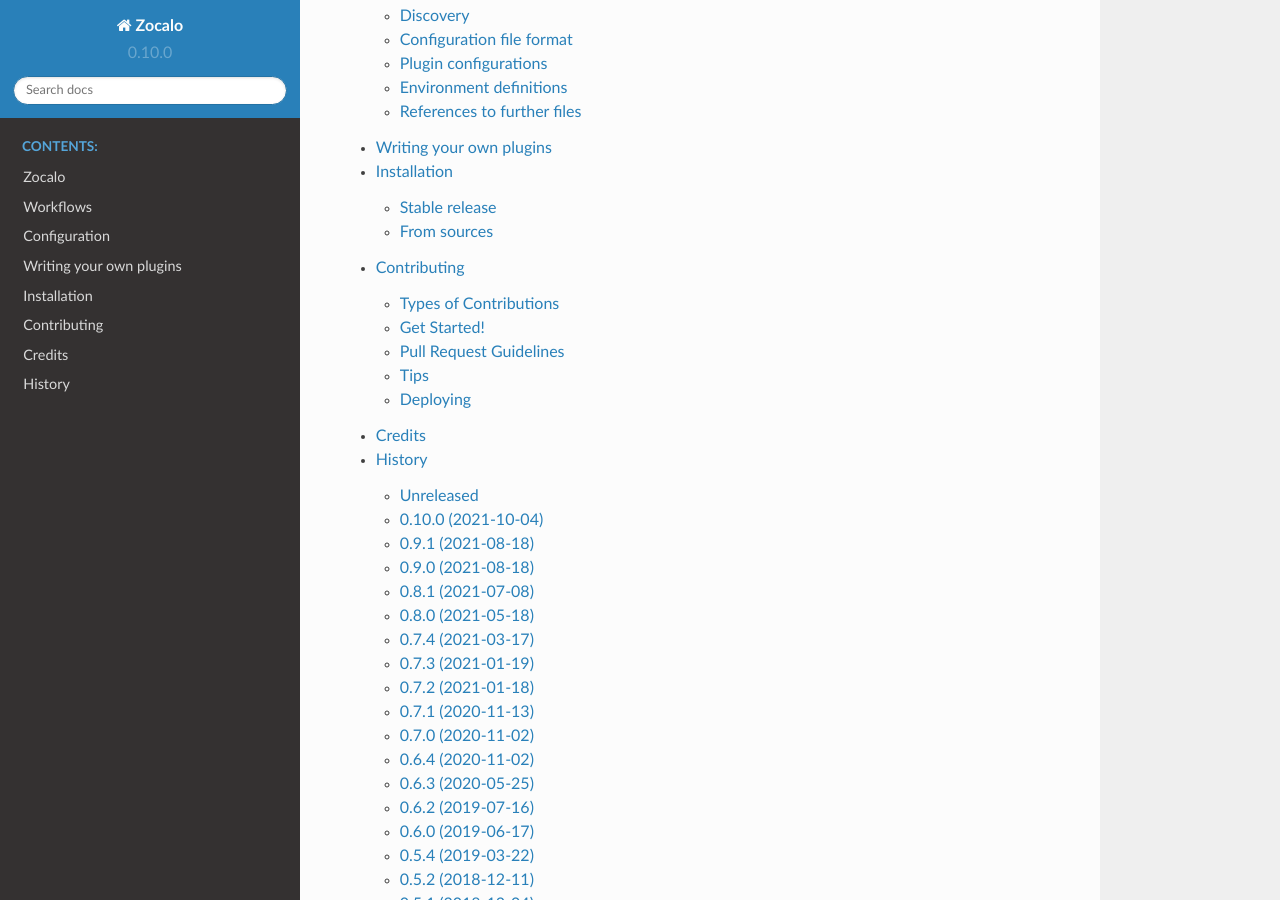
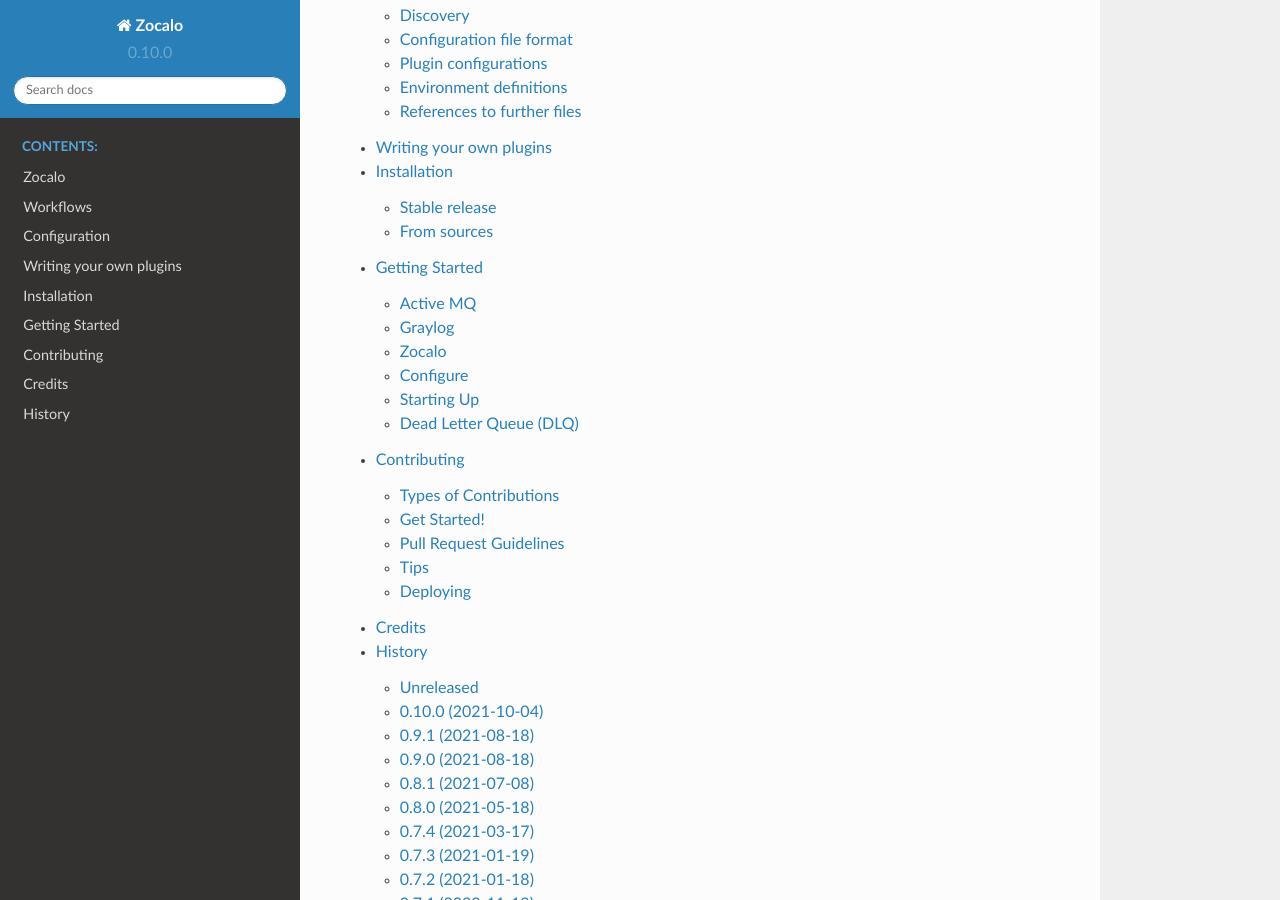
Before and after one commit to DiamondLightSource/python-zocalo, a Sphinx documentation site: the page built from docs/index.rst, in a window 1280 px wide and 900 px high, scrolled down 384 px. Built offline with Sphinx 7.4.7 and the Read the Docs theme 2.0.0, drawn with Linux system fonts in a browser that asks for light colours; some of the changed lines change nothing that is shown.

Commit message:
Adding a 'getting started' page to documentation (#93)
Some basic documentation on how to set up Zocalo

```diff
--- /dev/null
+++ b/docs/getting_started.rst
@@ -0,0 +1,248 @@
+###############
+Getting Started
+###############
+
+Zocalo requires both ActiveMQ and Graylog to be setup and running. The easiest way of setting these up is via docker.
+
+***************
+Active MQ
+***************
+
+Pull and run the following image https://hub.docker.com/r/rmohr/activemq
+Follow the steps on docker hub for extracting the config and data into local mounts
+
+Configure DLQ locations, see https://activemq.apache.org/message-redelivery-and-dlq-handling for more info.
+
+In `conf/activemq.xml` under `policyEntries` add:
+
+.. code-block:: xml
+
+    <policyEntry queue=">">
+        <deadLetterStrategy>
+            <individualDeadLetterStrategy queuePrefix="DLQ." useQueueForQueueMessages="true"/>
+        </deadLetterStrategy>
+    </policyEntry>
+
+Make sure to enable scheduling, in `conf/activemq.xml` in the `broker` tag add the following property:
+
+.. code-block:: xml
+
+    schedulerSupport="true"
+
+Its also a good idea to enable removal of unused queues, see https://activemq.apache.org/delete-inactive-destinations
+
+In `conf/activemq.xml` in the `broker` tag add the following property:
+
+.. code-block:: xml
+
+    schedulePeriodForDestinationPurge="10000"
+
+Then in the `policyEntry` tag for `queue=">"` add the following properties:
+
+.. code-block:: xml
+
+    gcInactiveDestinations="true" inactiveTimoutBeforeGC="120000"
+
+Which will purge unused queues on a 120s basis.
+
+
+Then start ActiveMQ:
+
+.. code-block:: bash
+
+    docker run --name activemq -p 61613:61613 -p 8161:8161 \
+        -v "$(pwd)/conf:/opt/activemq/conf" \
+        -v "$(pwd)/data:/opt/activemq/data" \
+        rmohr/activemq
+
+
+The container exposes the following ports:
+
+.. list-table::
+   :header-rows: 1
+
+   * - Port
+     - Description
+   * - 61613
+     - Stomp transport
+   * - 8161
+     - Web Console / Jolokia REST API
+
+A preconfigured docker image with these options applied is available here https://hub.docker.com/r/esrfbcu/zocalo-activemq
+
+***************
+Graylog
+***************
+
+This can be started easily with a docker-compose.yml. See https://docs.graylog.org/en/3.3/pages/installation/docker.html for full details.
+
+.. code-block:: yaml
+
+    version: '3'
+    services:
+    # MongoDB: https://hub.docker.com/_/mongo/
+    mongo:
+        image: mongo:4.2
+        networks:
+        - graylog
+    # Elasticsearch: https://www.elastic.co/guide/en/elasticsearch/reference/6.x/docker.html
+    elasticsearch:
+        image: docker.elastic.co/elasticsearch/elasticsearch-oss:7.10.0
+        environment:
+        - http.host=0.0.0.0
+        - transport.host=localhost
+        - network.host=0.0.0.0
+        - "ES_JAVA_OPTS=-Xms512m -Xmx512m"
+        ulimits:
+        memlock:
+            soft: -1
+            hard: -1
+        deploy:
+        resources:
+            limits:
+            memory: 1g
+        networks:
+        - graylog
+    # Graylog: https://hub.docker.com/r/graylog/graylog/
+    graylog:
+        image: graylog/graylog:4.0
+        environment:
+        - GRAYLOG_PASSWORD_SECRET=mysecret
+        # Password: admin
+        - GRAYLOG_ROOT_PASSWORD_SHA2=8c6976e5b5410415bde908bd4dee15dfb167a9c873fc4bb8a81f6f2ab448a918
+        - GRAYLOG_HTTP_EXTERNAL_URI=http://localhost:9000/
+        networks:
+        - graylog
+        restart: always
+        depends_on:
+        - mongo
+        - elasticsearch
+        ports:
+        # Graylog web interface and REST API
+        - 9000:9000
+        # Syslog TCP
+        - 1514:1514
+        # Syslog UDP
+        - 1514:1514/udp
+        # GELF TCP
+        - 12201:12201
+        # GELF UDP
+        - 12201:12201/udp
+    networks:
+    graylog:
+        driver: bridge
+
+
+Then start with:
+
+.. code-block:: bash
+
+    docker-compose up
+
+Graylog admin console should be available on http://localhost:9000
+Port 12201 is available for python GELF logging. Configure an input in the graylog web console to enable receiving messages.
+
+***************
+Zocalo
+***************
+
+For developing create a new conda / virtual environment, clone zocalo, and install:
+
+.. code-block:: bash
+
+    conda create -n zocalo
+    conda activate zocalo
+    git clone https://github.com/DiamondLightSource/python-zocalo
+    cd python-zocalo
+    pip install -e .
+
+
+For production, install with pip:
+
+.. code-block:: bash
+
+    pip install zocalo
+
+
+***************
+Configure
+***************
+
+Copy `contrib/site-configuration.yml`. At minimum `graylog` and `activemq` must be configured. Environments should be defined for `live` and `test`. Paths to recipes and drop files must also be specified. Messages are written to drop files if ActiveMQ is unavailable.
+
+The config file to use is specified from the environment variable `ZOCALO_CONFIG`.
+
+Sample recipes can be used:
+
+.. code-block:: yaml
+
+    storage:
+      plugin: storage
+      zocalo.recipe_directory: .../python-zocalo/examples/recipes
+
+===============
+JMX
+===============
+
+To make use of `zocalo.queue_monitor` and `zocalo.status_monitor` JMX needs to be configured. The JMX configuration points to the Jolokia REST API. When starting ActiveMQ the logs will tells you where the REST API is running
+
+.. code-block:: bash
+
+  INFO | ActiveMQ Jolokia REST API available at http://0.0.0.0:8161/api/jolokia/
+
+
+So configuration should be
+
+.. code-block:: yaml
+
+    port: 8161
+    host: localhost
+    base_url: api/jolokia
+
+
+Username and password are the same as the web console and defined in `users.properties`
+
+***************
+Starting Up
+***************
+
+`-e test` will make use of the test environment
+
+Start the dispatcher
+
+.. code-block:: bash
+
+    conda activate zocalo
+    zocalo.service -s Dispatcher (-e test)
+
+
+Start the process runner
+
+.. code-block:: bash
+
+    zocalo.service -s Runner (-e test)
+
+
+Run the test recipe:
+
+.. code-block:: bash
+
+    zocalo.go -r example -s workingdir="$(pwd)" 1234 (-e test)
+
+***********************
+Dead Letter Queue (DLQ)
+***********************
+
+The dead letter queue is where rejected messages end up. One dlq is available per topic to easily identify where messages are being rejected. For details on dlq see https://activemq.apache.org/message-redelivery-and-dlq-handling
+
+Messages can be purged using:
+
+.. code-block:: bash
+
+    zocalo.dlq_purge --output-directory=/path/to/dlq (-e test)
+
+And re-injected with:
+
+.. code-block:: bash
+
+    zocalo.dlq_reinject dlq_file (-e test)
--- a/docs/index.rst
+++ b/docs/index.rst
@@ -9,6 +9,7 @@
    workflows
    siteconfig
    installation
+   getting_started
    contributing
    authors
    history
```
